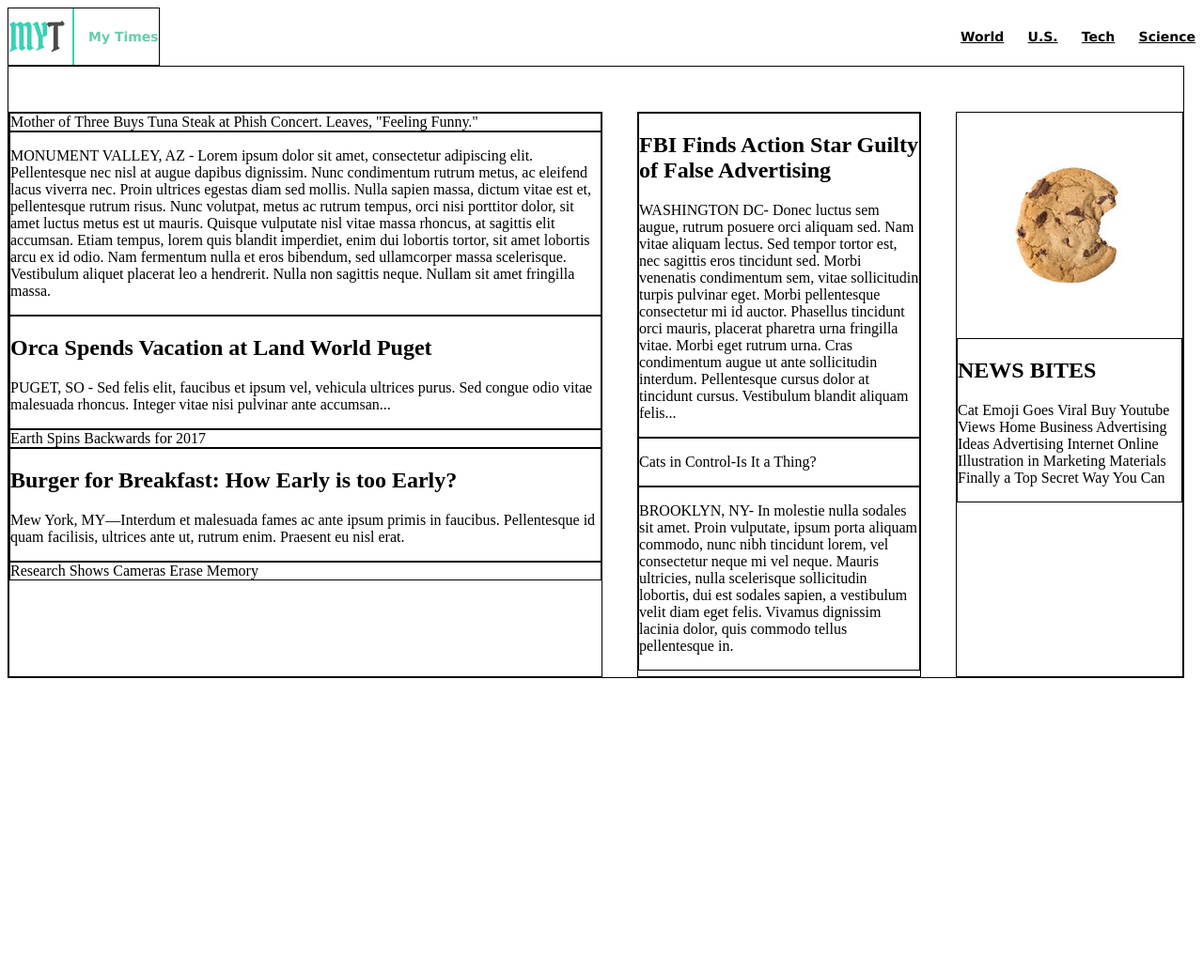
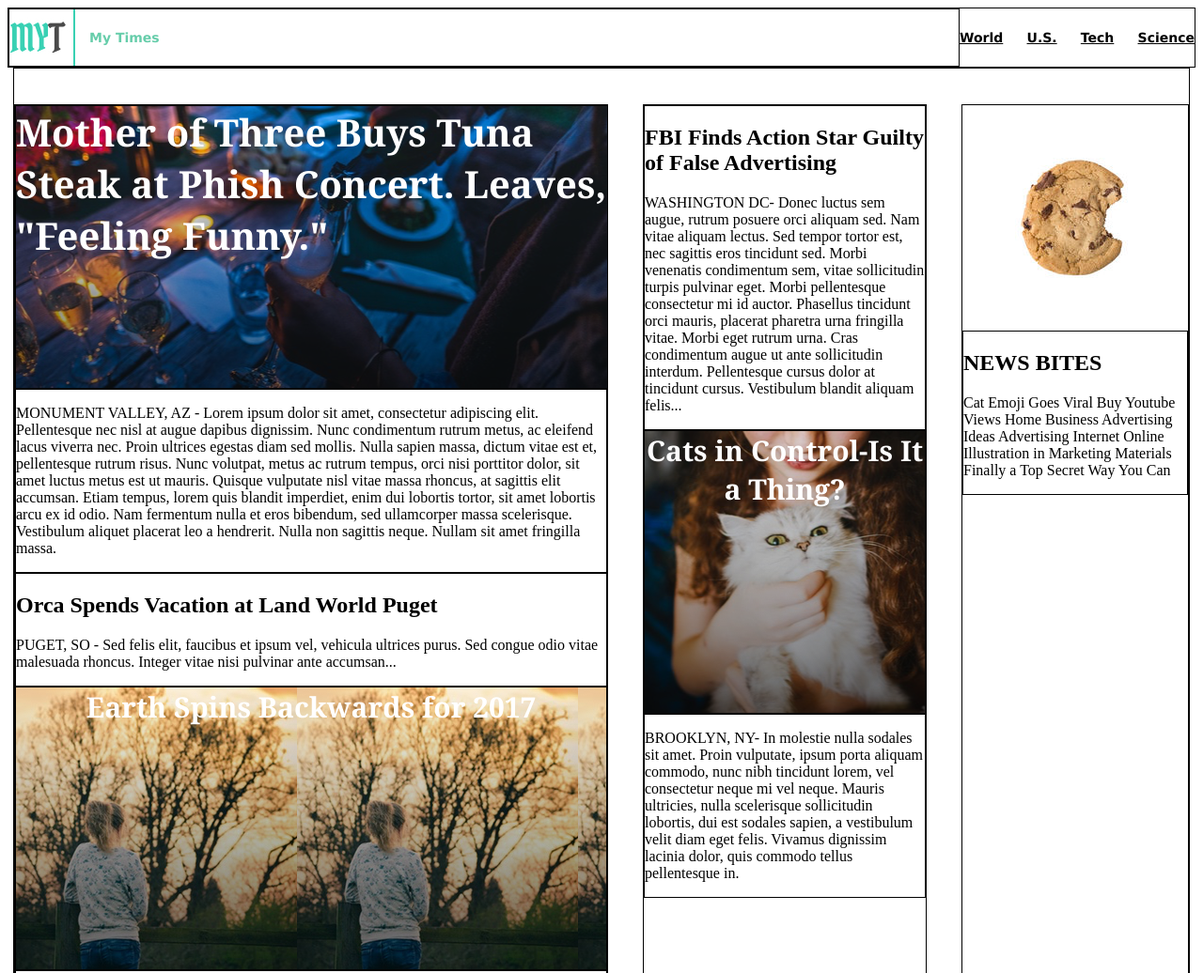
Before and after one commit to Octavian1986/mytimes, a plain HTML site: page index.html in a window 1280 px wide. Shown: the top 1036 px of the page at 94% size. Before the commit the page ends 800 px from the top, so only its background shows below. Drawn offline with Linux system fonts and the light colour scheme.

Commit message:
punkt4 fertig

```diff
--- a/index.html
+++ b/index.html
@@ -19,7 +19,7 @@
     </header>
     <div class="main_container">
       <div class="column large">
-        <div class="newsitem short">
+        <div id="mainimg" class="image">
           <p>Mother of Three Buys Tuna Steak at Phish Concert. Leaves, "Feeling Funny."</p>
         </div>
         <div class="newsitem">
@@ -38,7 +38,7 @@
           <p>PUGET, SO - Sed felis elit, faucibus et ipsum vel, vehicula ultrices purus.
              Sed congue odio vitae malesuada rhoncus. Integer vitae nisi pulvinar ante accumsan...</p>
         </div>
-        <div class="newsitem short">
+        <div id="img2" class="image">
           <p>Earth Spins Backwards for 2017</p>
         </div>
         <div class="newsitem">
@@ -46,8 +46,8 @@
           <p>Mew York, MY—Interdum et malesuada fames ac ante ipsum primis in faucibus.
             Pellentesque id quam facilisis, ultrices ante ut, rutrum enim. Praesent eu nisl erat.</p>
         </div>
-        <div class="newsitem short">
-          <p>Research Shows Cameras Erase Memory</p>
+        <div id="img3" class="image">
+          <p>Research Shows Cameras Erase <br>Memory</p>
         </div>
       </div>
       <div class="column medium">
@@ -61,7 +61,7 @@
              ut ante sollicitudin interdum. Pellentesque cursus dolor at tincidunt cursus.
              Vestibulum blandit aliquam felis...</p>
         </div>
-        <div class="newsitem">
+        <div id="img1" class="image">
           <p>Cats in Control-Is It a Thing?</p>
         </div>
         <div class="newsitem">
@@ -80,7 +80,5 @@
         </div>
       </div>
     </div>
-
-
   </body>
 </html>
--- a/resources/css/style.css
+++ b/resources/css/style.css
@@ -9,10 +9,19 @@ header {
   font-weight: bold;
   align-items: center;
   justify-content:space-between;
+  border: 1px solid black;
+}
+
+nav {
+  display: flex;
+  width: 250px;
+  justify-content: space-between;
+  text-decoration: underline;
 }
 
 .logo {
   display: flex;
+  flex-grow: 1;
   align-items: center;
   color: MediumAquamarine;
 }
@@ -25,27 +34,25 @@ div {
   border: 1px solid black;
 }
 
-nav {
-  display: flex;
-  width: 250px;
-  justify-content: space-between;
-  text-decoration: underline;
-}
-
 .main_container {
   border: 1px solid black;
+  margin: 0 auto;
   display: flex;
   justify-content: space-between;
   align-items: flex-end;
   width: 1250px;
-  height: 650px;
+  height: 2000px;
 }
 
 .column {
   display: flex;
   flex-direction: column;
   justify-content: flex-start;
-  height: 600px;
+  height: 1960px;
+}
+
+.newsitem {
+  flex-grow: 0;
 }
 
 .column.large {
@@ -60,6 +67,40 @@ nav {
   width: 240px;
 }
 
-.newsitem.short p {
-  margin: 0;
+.image {
+  display: flex;
+  align-items: flex-start;
+  justify-content: center;
+  text-align: center;
+  font-family: Georgia;
+  font-size: 30px;
+  font-weight: bold;
+  color: white;
 }
+
+#mainimg {
+  background-image: url("../images/img-story-main.png");
+  text-align: left;
+  width: 629px;
+  height: 300px;
+  font-size: 40px;
+}
+
+.image p {
+  margin: 0px;
+}
+
+#img1 {
+  background-image: url("../images/img-story-1.png");
+  height: 300px;
+}
+
+#img2 {
+  background-image: url("../images/img-story-2.png");
+  height: 300px;
+}
+
+#img3 {
+  background-image: url("../images/img-story-3.png");
+  height: 300px;
+}
```
